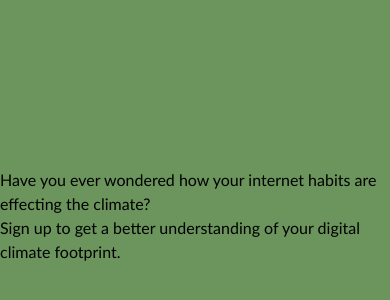
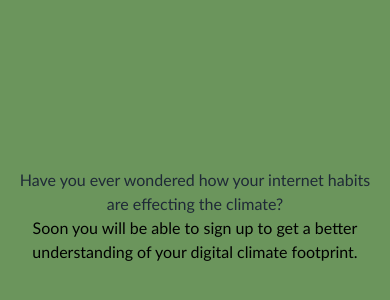
Before and after one commit to Jesperpaulsen/data-collector-landing-page, a Next.js app in the folder packages/web/: page / in a window 390 px wide. Shown: the part 206-506 px from the top of the page. Built offline with nearby package versions, Linux system fonts and the light colour scheme.

Commit message:
fix mobile layout

```diff
--- a/packages/web/pages/index.tsx
+++ b/packages/web/pages/index.tsx
@@ -3,12 +3,12 @@ import { NextPage } from 'next'
 
 
 const Index: NextPage = () => {
-  return <div className="flex flex-col justify-center h-screen items-center">
+  return <div className="flex flex-col justify-center h-screen items-center text-center p-4 text-gray-800">
     <div>
       Have you ever wondered how your internet habits are effecting the climate?
     </div>
-    <div>
-      Sign up to get a better understanding of your digital climate footprint.
+    <div className="text-black">
+      Soon you will be able to sign up to get a better understanding of your digital climate footprint.
     </div>
   </div>
 }
```
